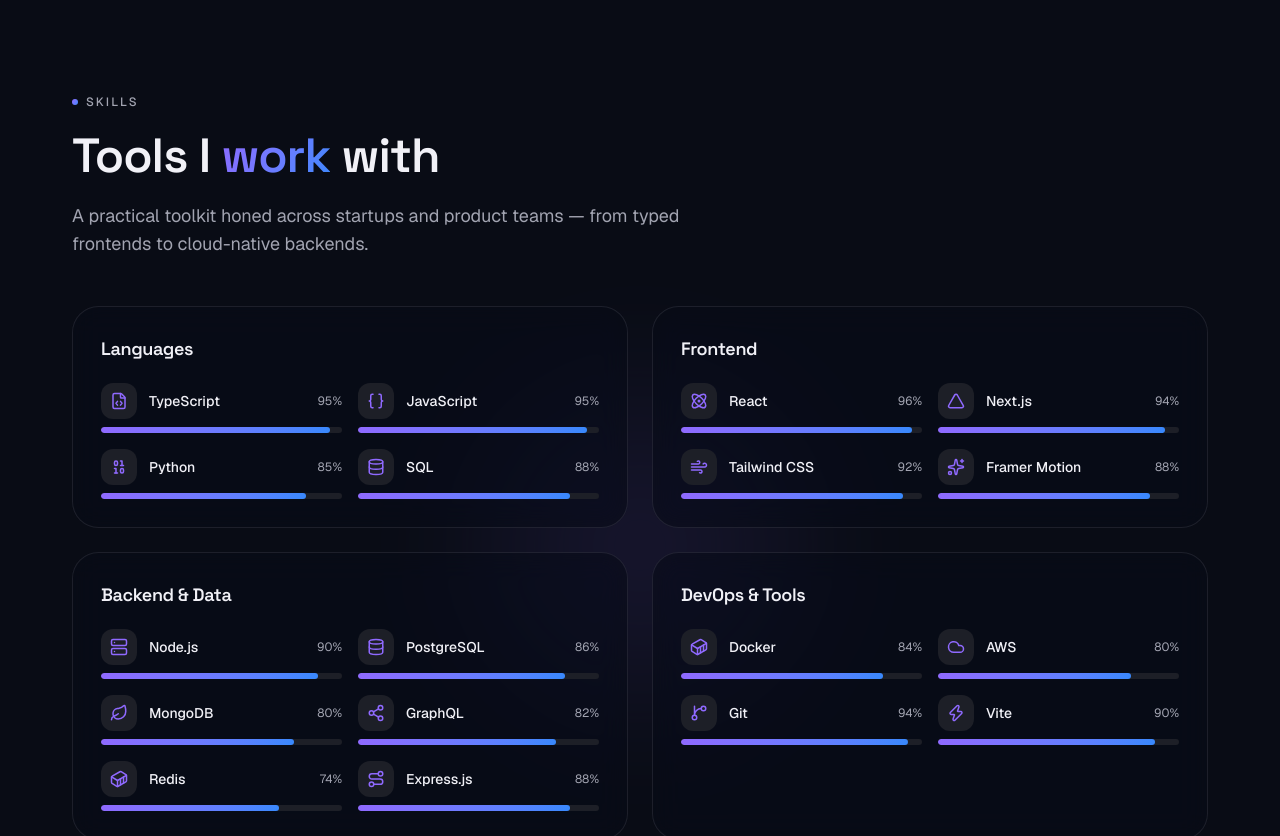
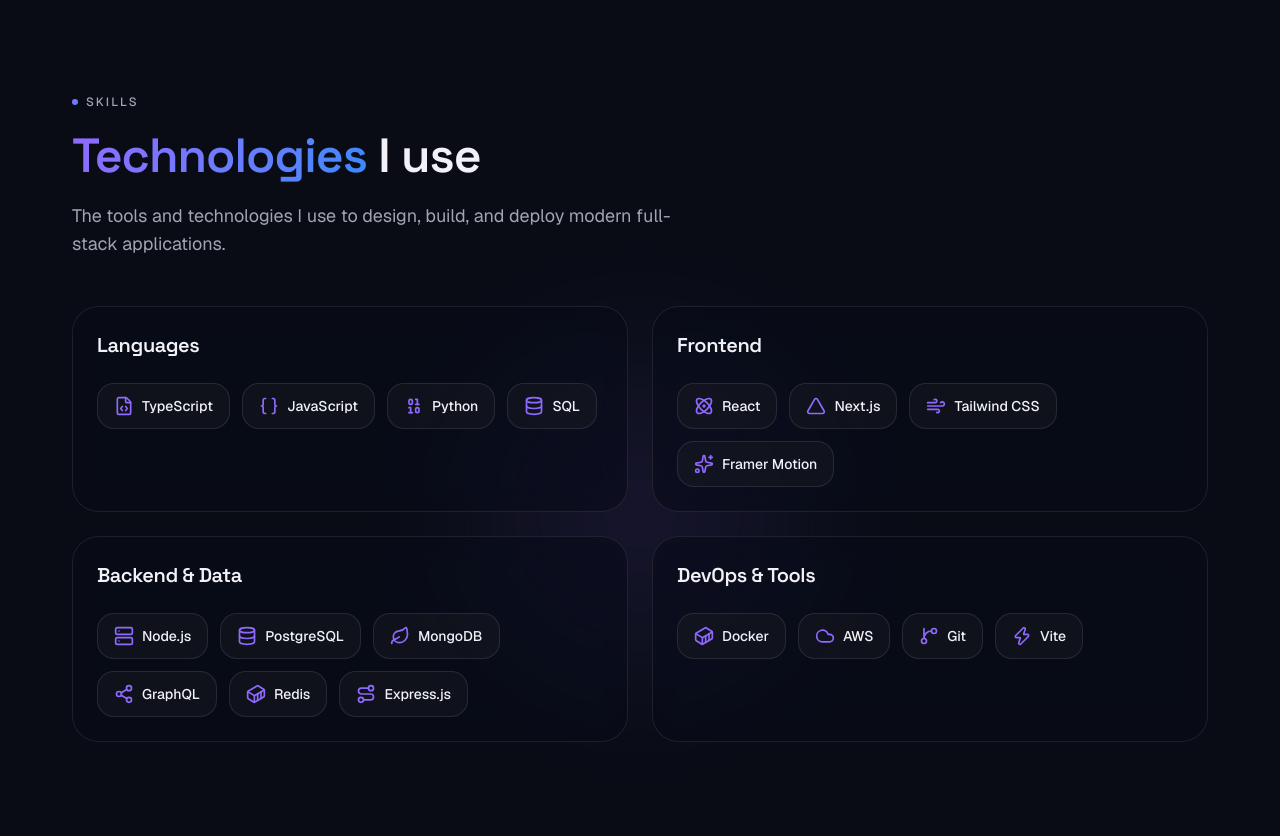
Before and after one commit to seeker-212/my-portfolio, a Next.js app: page / in a window 1280 px wide. Shown: the part 1700-2536 px from the top of the page. Built offline with nearby package versions, Linux system fonts and the light colour scheme.

Commit message:
Updated skill section

```diff
--- a/src/components/sections/skills.tsx
+++ b/src/components/sections/skills.tsx
@@ -1,6 +1,5 @@
 "use client";
 
-import { motion } from "framer-motion";
 import { skillGroups } from "@/lib/data";
 import { Reveal } from "@/components/reveal";
 import { SectionHeading } from "@/components/section-heading";
@@ -13,53 +12,31 @@
       <div className="container-page">
         <SectionHeading
           eyebrow="Skills"
-          title="Tools I work with"
-          highlight="work"
-          description="A practical toolkit honed across startups and product teams — from typed frontends to cloud-native backends."
+          title="Technologies I use"
+          highlight="Technologies"
+          description="The tools and technologies I use to design, build, and deploy modern full-stack applications."
         />
 
-        <div className="mt-10 grid gap-5 md:mt-12 md:grid-cols-2 md:gap-6">
-          {skillGroups.map((group, gi) => (
+        <div className="mt-12 grid gap-6 sm:grid-cols-2">
+          {skillGroups.map((group, index) => (
             <Reveal
               key={group.title}
-              delay={gi * 0.08}
-              x={gi % 2 === 0 ? -20 : 20}
+              delay={index * 0.08}
+              x={index % 2 === 0 ? -20 : 20}
             >
-              <div className="glass h-full rounded-3xl p-4 sm:p-6 lg:p-7">
-                <h3 className="font-display text-lg font-semibold">
+              <div className="glass h-full rounded-3xl p-6 transition-all duration-300 hover:-translate-y-1 hover:border-brand-1/30">
+                <h3 className="mb-6 font-display text-xl font-semibold">
                   {group.title}
                 </h3>
 
-                <div className="mt-5 grid grid-cols-1 gap-4 md:grid-cols-2">
+                <div className="flex flex-wrap gap-3">
                   {group.skills.map((skill) => (
-                    <div key={skill.name} className="flex flex-col gap-2">
-                      <div className="flex items-center gap-2 sm:gap-3">
-                        <span className="grid size-9 shrink-0 place-items-center rounded-lg bg-muted text-brand-1">
-                          <skill.icon className="size-[18px]" />
-                        </span>
-
-                        <span className="min-w-0 flex-1 text-sm font-medium break-words">
-                          {skill.name}
-                        </span>
-
-                        <span className="shrink-0 text-xs text-muted-foreground">
-                          {skill.level}%
-                        </span>
-                      </div>
-
-                      <div className="h-1.5 w-full overflow-hidden rounded-full bg-muted">
-                        <motion.div
-                          className="h-full rounded-full bg-brand-gradient"
-                          initial={{ width: 0 }}
-                          whileInView={{ width: `${skill.level}%` }}
-                          viewport={{ once: true, margin: "-60px" }}
-                          transition={{
-                            duration: 0.9,
-                            ease: "easeOut",
-                            delay: 0.1,
-                          }}
-                        />
-                      </div>
+                    <div
+                      key={skill.name}
+                      className="flex items-center gap-2 rounded-xl border border-border bg-muted/40 px-4 py-3 transition-all duration-300 hover:border-brand-1/40 hover:bg-muted"
+                    >
+                      <skill.icon className="size-5 text-brand-1" />
+                      <span className="text-sm font-medium">{skill.name}</span>
                     </div>
                   ))}
                 </div>
```
